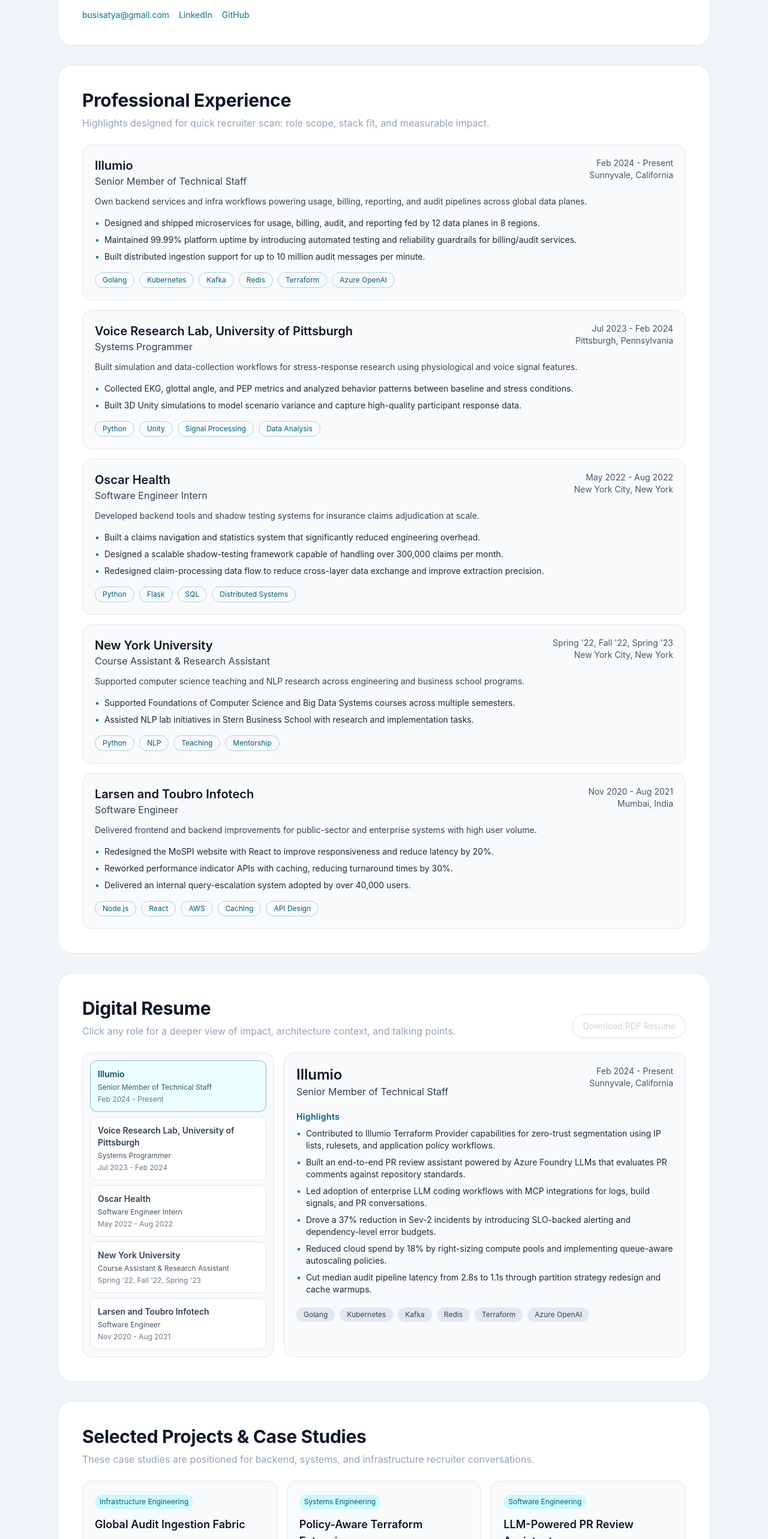
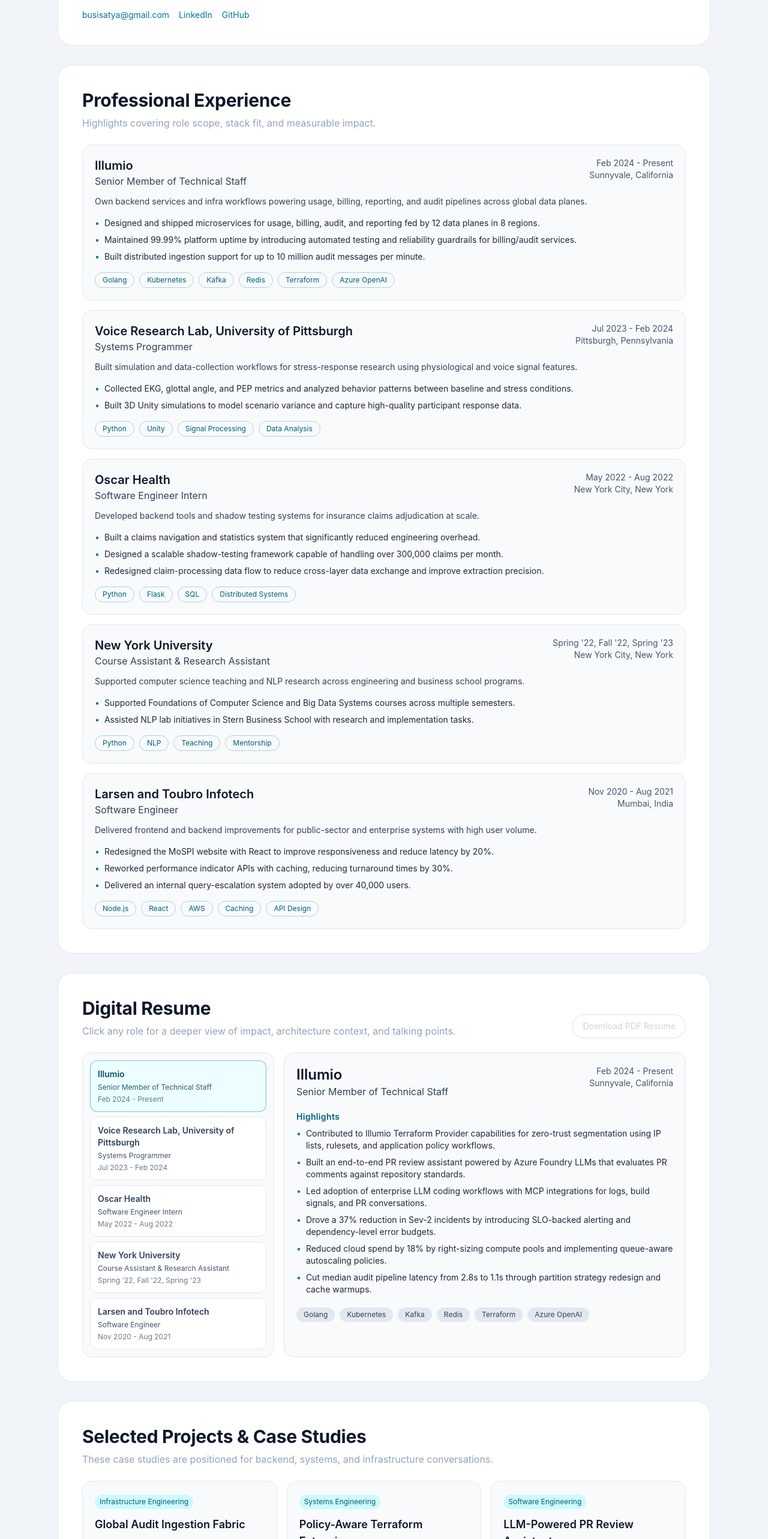
Before and after one commit to busi-reddy-karnati/busi-reddy-karnati.github.io, a React (Vite) app: page / in a window 1280 px wide. Shown: the part 234-2800 px from the top of the page at 60% size. Built offline with nearby package versions, Linux system fonts and the light colour scheme.

Commit message:
Reword a few things in the site copy

```diff
--- a/src/components/sections/Contact.tsx
+++ b/src/components/sections/Contact.tsx
@@ -67,7 +67,7 @@
             isDark ? 'border-cyan-300/20 bg-cyan-500/5' : 'border-cyan-200 bg-cyan-50'
           }`}
         >
-          <h3 className={`text-lg font-semibold ${isDark ? 'text-cyan-100' : 'text-cyan-800'}`}>Recruiter Quick Pitch</h3>
+          <h3 className={`text-lg font-semibold ${isDark ? 'text-cyan-100' : 'text-cyan-800'}`}>Quick Pitch</h3>
           <p className={`mt-3 text-sm ${isDark ? 'text-cyan-50/90' : 'text-cyan-900/90'}`}>
             Engineer with experience building distributed backend systems, infrastructure automation, and
             reliability-first platforms across high-throughput workloads. Strong ownership mindset with
--- a/src/components/sections/Experience.tsx
+++ b/src/components/sections/Experience.tsx
@@ -14,7 +14,7 @@
     >
       <h2 className="section-title">Professional Experience</h2>
       <p className="section-subtitle">
-        Highlights designed for quick recruiter scan: role scope, stack fit, and measurable impact.
+        Highlights covering role scope, stack fit, and measurable impact.
       </p>
       <div className="mt-6 grid gap-4">
         {experiences.map((experience) => (
--- a/src/components/sections/Projects.tsx
+++ b/src/components/sections/Projects.tsx
@@ -14,7 +14,7 @@
     >
       <h2 className="section-title">Selected Projects & Case Studies</h2>
       <p className="section-subtitle">
-        These case studies are positioned for backend, systems, and infrastructure recruiter conversations.
+        These case studies are positioned for backend, systems, and infrastructure conversations.
       </p>
       <div className="mt-6 grid gap-4 md:grid-cols-3">
         {projects.map((project) => (
```
Also changed, not shown: 1 other file (tests, documents, lock files or other folders).
